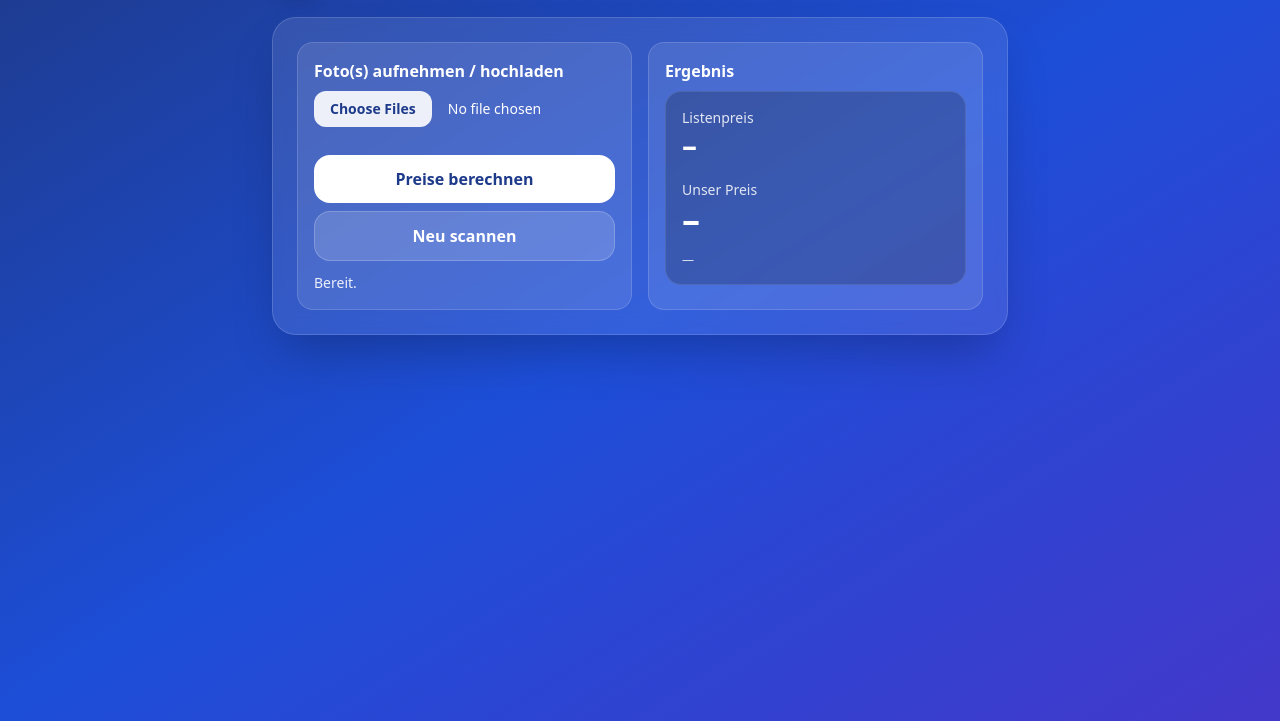
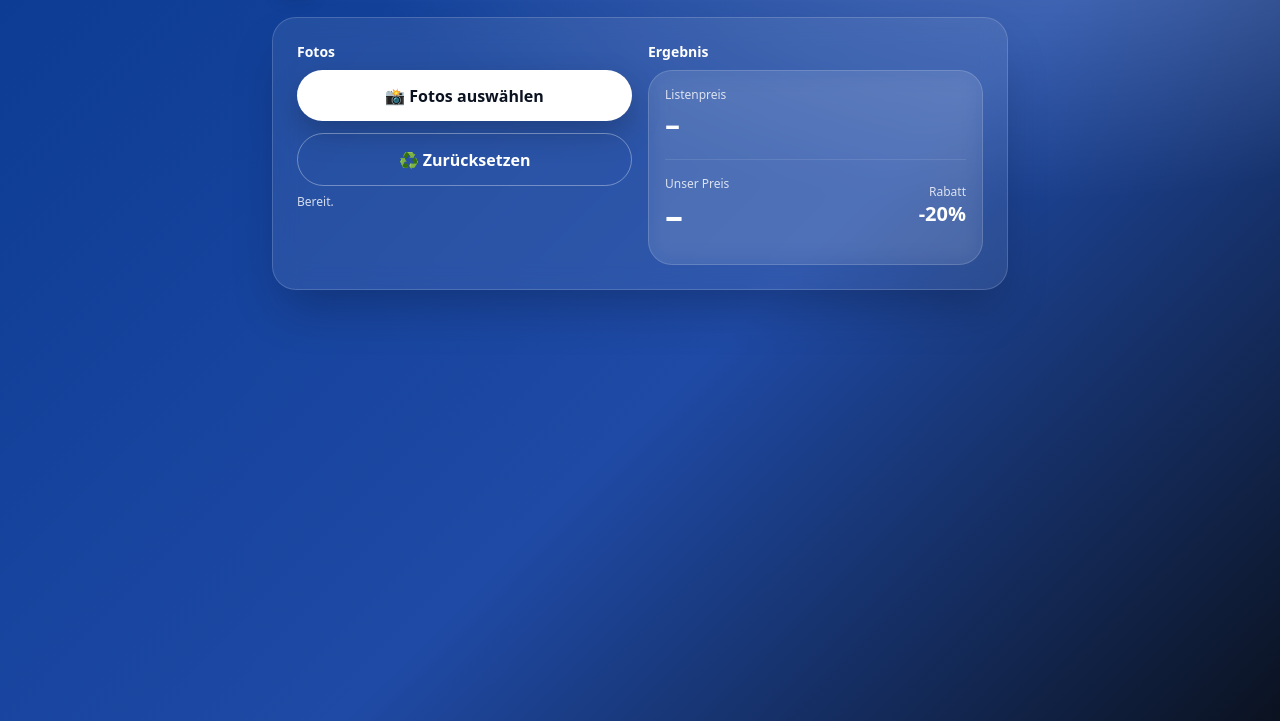
Before and after one commit to Leiti017/myaktion-lagerabverkauf, a plain HTML site: page index.html in a window 1280 px wide. Shown: the part 79-800 px from the top of the page. Drawn offline with nearby package versions, Linux system fonts and the light colour scheme.

Commit message:
Add files via upload

```diff
--- a/index.html
+++ b/index.html
@@ -15,12 +15,23 @@
   <link rel="manifest" href="/site.webmanifest">
 
   <style>
-    .glass { backdrop-filter: blur(10px); -webkit-backdrop-filter: blur(10px); }
-    .card { background: rgba(255,255,255,.10); }
+    body{
+      min-height:100vh;
+      background:
+        radial-gradient(1200px 600px at 80% -10%, rgba(255,255,255,.25) 0%, transparent 60%),
+        linear-gradient(135deg,#0b3b93,#1f4aa5 55%,#0b1220);
+      color:#fff;
+    }
+    .glass{background:rgba(255,255,255,.08);border:1px solid rgba(255,255,255,.16);backdrop-filter:blur(12px)}
+    .btn{padding:.85rem 1.05rem;border-radius:999px;font-weight:800;display:inline-flex;align-items:center;justify-content:center;gap:.55rem}
+    .btn-primary{background:#fff;color:#0b1220;box-shadow:0 12px 30px rgba(0,0,0,.22)}
+    .btn-ghost{color:#fff;border:1px solid rgba(255,255,255,.35);background:transparent}
+    .card{border-radius:1.5rem}
+    .money{font-variant-numeric: tabular-nums;}
   </style>
 </head>
 
-<body class="min-h-screen bg-gradient-to-br from-blue-900 via-blue-700 to-indigo-700 text-white">
+<body>
 <div class="max-w-3xl mx-auto px-4 py-6">
   <header class="flex items-center gap-3 mb-5">
     <div class="w-12 h-12 rounded-2xl bg-white/95 flex items-center justify-center overflow-hidden shadow-lg">
@@ -32,90 +43,94 @@
     </div>
   </header>
 
-  <main class="glass card p-4 md:p-6 shadow-2xl rounded-3xl border border-white/15">
+  <main class="glass card p-4 md:p-6 shadow-2xl">
     <div class="grid md:grid-cols-2 gap-4">
-      <section class="p-4 rounded-2xl bg-white/10 border border-white/15">
-        <div class="font-semibold mb-2">Foto(s) aufnehmen / hochladen</div>
 
-        <input id="file" type="file" accept="image/*" capture="environment" multiple
-               class="block w-full text-sm text-white file:mr-4 file:py-2 file:px-4
-               file:rounded-xl file:border-0 file:text-sm file:font-semibold
-               file:bg-white/90 file:text-blue-900 hover:file:bg-white" />
+      <!-- Foto -->
+      <section>
+        <div class="text-sm font-semibold mb-2">Fotos</div>
 
-        <div id="previews" class="mt-3 grid grid-cols-3 gap-2"></div>
+        <!-- ❗ capture entfernt + multiple aktiv -->
+        <input id="file" type="file" accept="image/*" multiple class="hidden">
 
-        <button id="btnScan"
-          class="mt-4 w-full py-3 rounded-2xl bg-white text-blue-900 font-bold hover:bg-white/90 transition">
-          Preise berechnen
-        </button>
+        <button id="btn" class="btn btn-primary w-full">📸 Fotos auswählen</button>
 
-        <button id="btnAgain"
-          class="mt-2 w-full py-3 rounded-2xl bg-white/15 text-white font-semibold border border-white/20 hover:bg-white/20 transition"
-          disabled>
-          Neu scannen
-        </button>
+        <div id="previewWrap" class="mt-3 hidden">
+          <div id="previews" class="grid grid-cols-2 gap-3"></div>
+        </div>
 
-        <div id="status" class="mt-3 text-sm opacity-90">Bereit.</div>
+        <div class="mt-3 flex gap-2">
+          <button id="btn-again" class="btn btn-ghost w-full" disabled>♻️ Zurücksetzen</button>
+        </div>
+
+        <div id="status" class="text-xs opacity-80 mt-2">Bereit.</div>
       </section>
 
-      <section class="p-4 rounded-2xl bg-white/10 border border-white/15">
-        <div class="font-semibold mb-2">Ergebnis</div>
+      <!-- Ergebnis -->
+      <section>
+        <div class="text-sm font-semibold mb-2">Ergebnis</div>
 
-        <div class="rounded-2xl bg-black/20 p-4 border border-white/10">
-          <div class="text-sm opacity-85">Listenpreis</div>
-          <div id="lp" class="text-3xl font-extrabold">–</div>
+        <div class="glass card p-4">
+          <div class="text-xs opacity-80">Listenpreis</div>
+          <div id="lp" class="money text-3xl font-extrabold mt-1">–</div>
 
-          <div class="mt-4 text-sm opacity-85">Unser Preis</div>
-          <div id="op" class="text-4xl font-extrabold">–</div>
+          <div class="h-px bg-white/10 my-4"></div>
 
-          <div id="note" class="mt-3 text-xs opacity-80">—</div>
+          <div class="flex items-center justify-between gap-3">
+            <div>
+              <div class="text-xs opacity-80">Unser Preis</div>
+              <div id="op" class="money text-4xl font-extrabold mt-1">–</div>
+            </div>
+            <div class="text-right">
+              <div class="text-xs opacity-80">Rabatt</div>
+              <div class="text-xl font-extrabold">-20%</div>
+            </div>
+          </div>
+
+          <div id="note" class="text-[11px] opacity-75 mt-3"></div>
         </div>
       </section>
+
     </div>
   </main>
 </div>
 
 <script>
-const fileEl = document.getElementById("file");
+const file = document.getElementById("file");
+const btn = document.getElementById("btn");
+const btnAgain = document.getElementById("btn-again");
 const previews = document.getElementById("previews");
-const btnScan = document.getElementById("btnScan");
-const btnAgain = document.getElementById("btnAgain");
+const previewWrap = document.getElementById("previewWrap");
 const statusEl = document.getElementById("status");
 const lpEl = document.getElementById("lp");
 const opEl = document.getElementById("op");
 const noteEl = document.getElementById("note");
 
-let files = [];
+btn.onclick = () => file.click();
 
-fileEl.addEventListener("change", () => {
+btnAgain.onclick = () => {
+  file.value = "";
   previews.innerHTML = "";
-  files = Array.from(fileEl.files || []);
-  if (!files.length) return;
+  previewWrap.classList.add("hidden");
+  lpEl.textContent = "–";
+  opEl.textContent = "–";
+  noteEl.textContent = "";
+  statusEl.textContent = "Bereit.";
+  btnAgain.disabled = true;
+};
 
-  for (const f of files.slice(0, 9)) {
+file.addEventListener("change", async () => {
+  const files = file.files;
+  if (!files || files.length === 0) return;
+
+  previews.innerHTML = "";
+  previewWrap.classList.remove("hidden");
+
+  for (const f of files) {
     const img = document.createElement("img");
     img.src = URL.createObjectURL(f);
-    img.className = "w-full aspect-square object-cover rounded-xl border border-white/20";
+    img.className = "w-full aspect-square object-cover rounded-2xl border border-white/20";
     previews.appendChild(img);
-  }
-  statusEl.textContent = `${files.length} Foto(s) ausgewählt.`;
-});
-
-btnAgain.addEventListener("click", () => {
-  fileEl.value = "";
-  previews.innerHTML = "";
-  files = [];
-  lpEl.textContent = "–";
-  opEl.textContent = "–";
-  noteEl.textContent = "—";
-  statusEl.textContent = "Bereit.";
-  btnAgain.disabled = true;
-});
-
-btnScan.addEventListener("click", async () => {
-  if (!files.length) {
-    statusEl.textContent = "Bitte zuerst Foto(s) auswählen.";
-    return;
   }
 
   btnAgain.disabled = false;
@@ -132,7 +147,7 @@ btnScan.addEventListener("click", async () => {
 
     lpEl.textContent = (j.list_price || 0).toFixed(2).replace(".", ",") + " €";
     opEl.textContent = (j.our_price || 0).toFixed(2).replace(".", ",") + " €";
-    noteEl.textContent = "OK · " + (j.runtime_ms || 0) + " ms · " + (j.source || "");
+    noteEl.textContent = "OK · " + (j.runtime_ms || 0) + " ms";
     statusEl.textContent = "Fertig.";
   } catch (e) {
     statusEl.textContent = "Fehler.";
```
